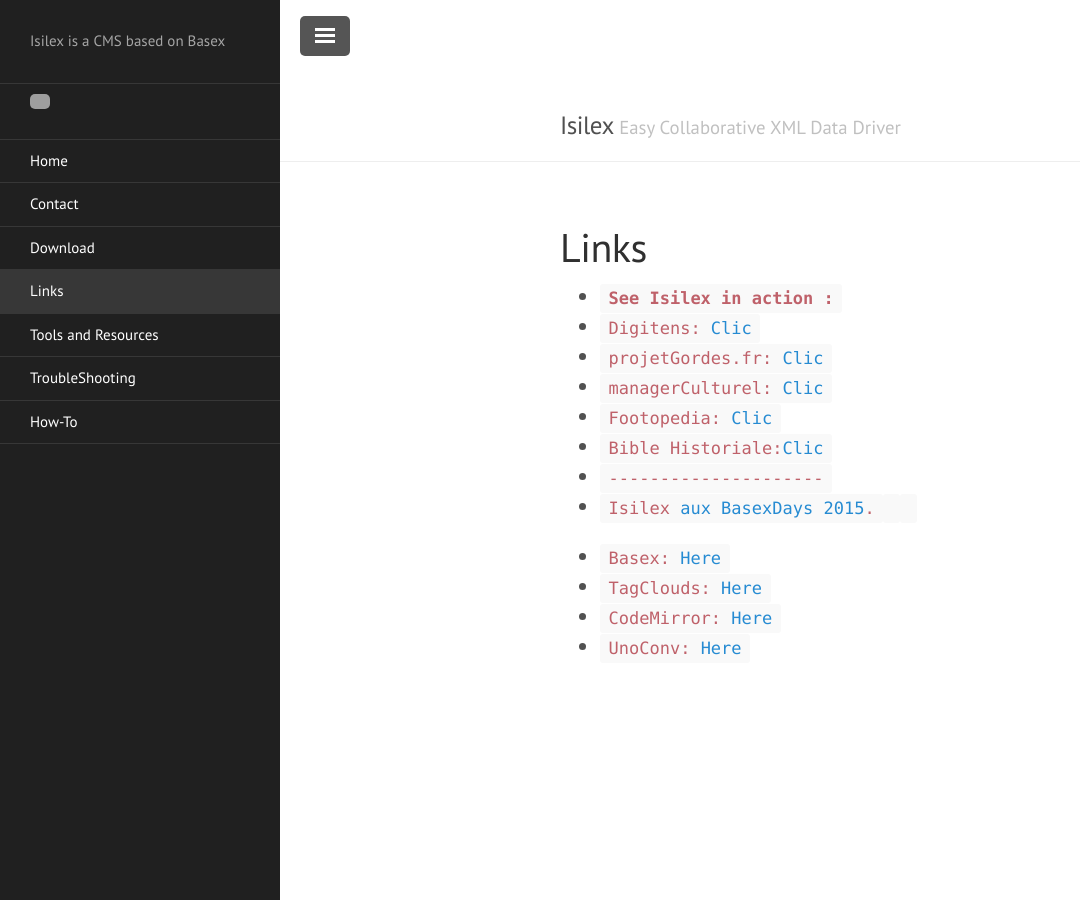
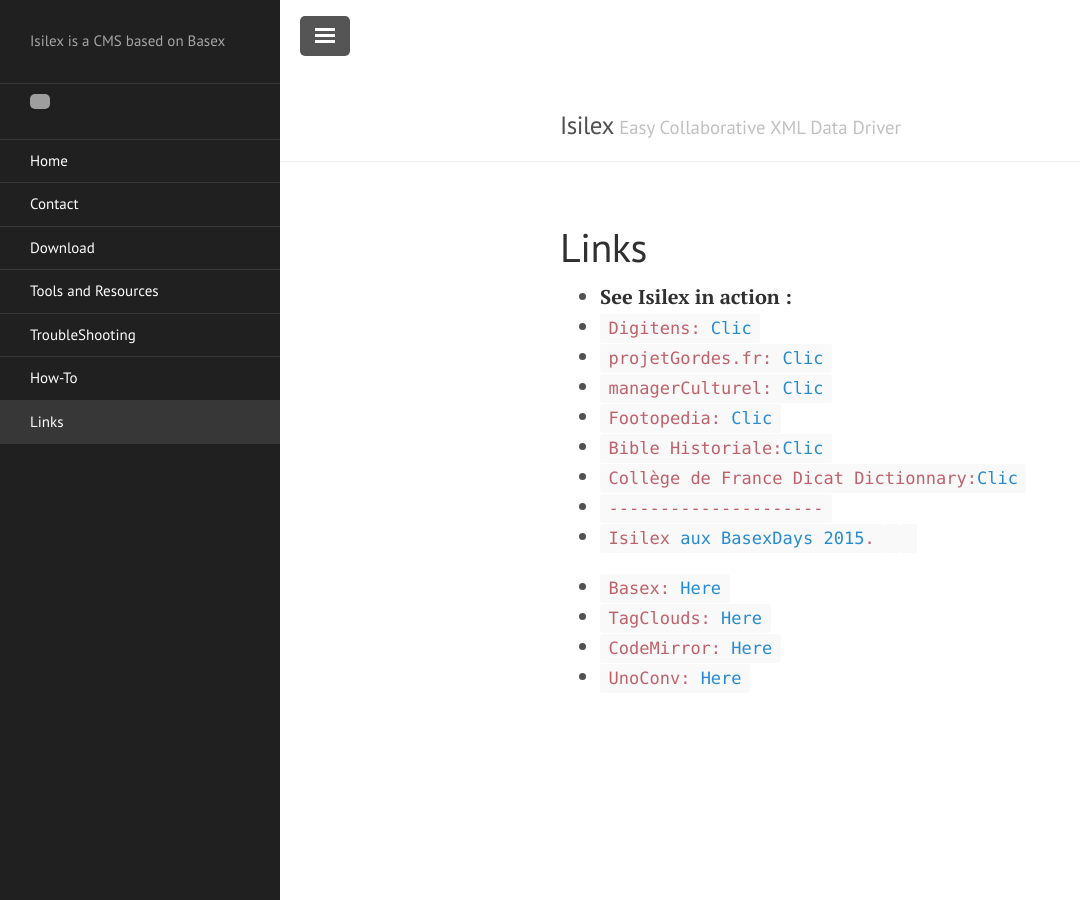
Before and after one commit to Isilex/easy-xml, a Jekyll site: the page built from seeIt.md, in a window 1280 px wide. Shown: the whole page, without its empty margins (0-1080 px from the left). Built offline with Jekyll 4.4.1, drawn with Linux system fonts in a browser that asks for light colours; grey boxes are pictures that could not be loaded.

Commit message:
minor fixes

```diff
--- a/Links.md
+++ b/seeIt.md
@@ -5,7 +5,7 @@
 
 <ul class="tabUserAdmin">
                 <li>
-                  <strong> <code>See Isilex in action :</code> </strong>
+                  <strong>See Isilex in action :</strong>
                 </li>
                 <li>
                   <code>Digitens:&nbsp;<a shape="rect" href="http://www.digitens.fr">Clic</a> </code>
@@ -21,6 +21,9 @@
                 </li>
                 <li>
                   <code>Bible Historiale:<a shape="rect" href="http://www.biblehistoriale.fr">Clic</a> </code>
+                </li>
+                <li>
+                  <code>Collège de France Dicat Dictionnary:<a shape="rect" href="http://dicat-dev.huma-num.fr/dicat/presentation">Clic</a> </code>
                 </li>
                 <li>
                   <code>---------------------</code>
```
